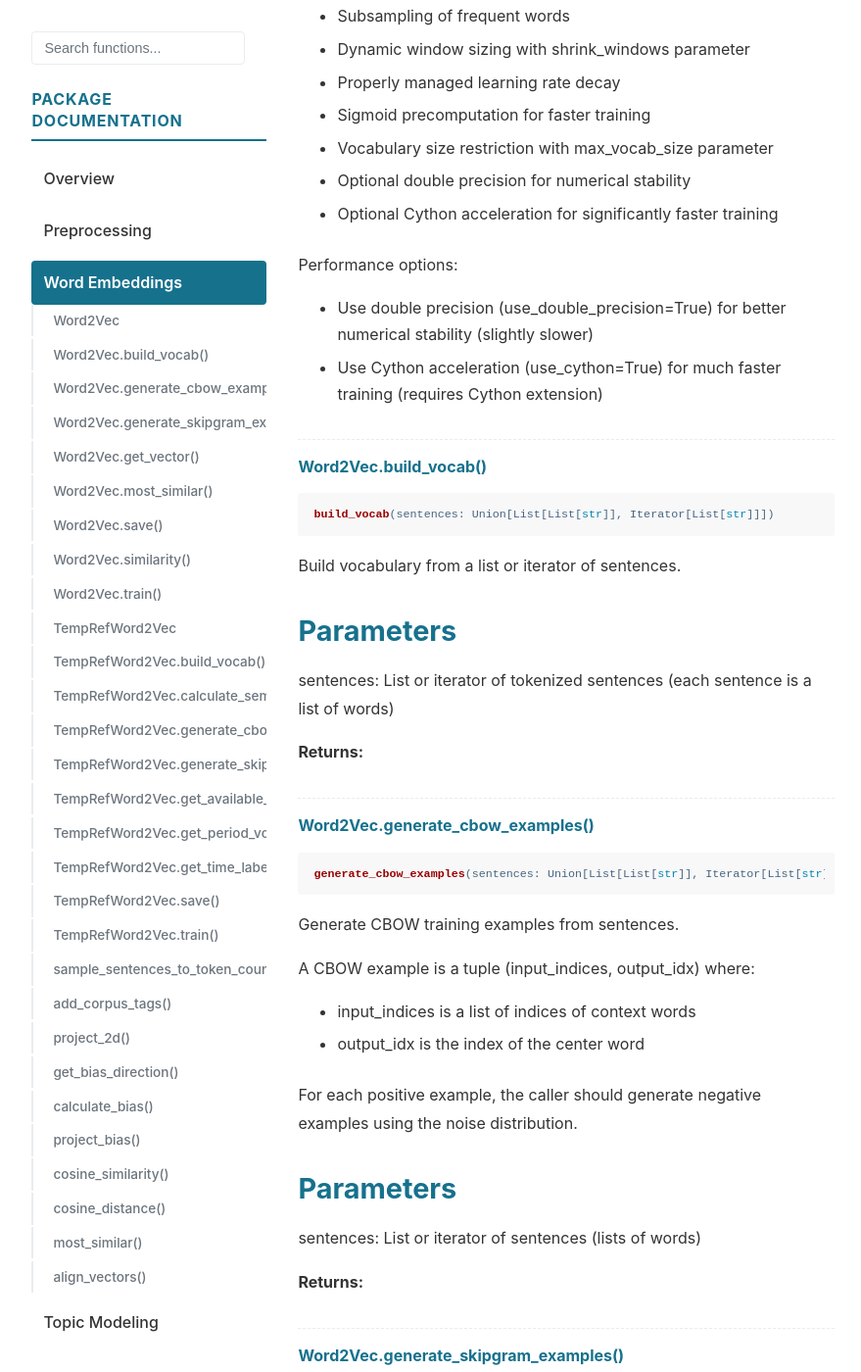
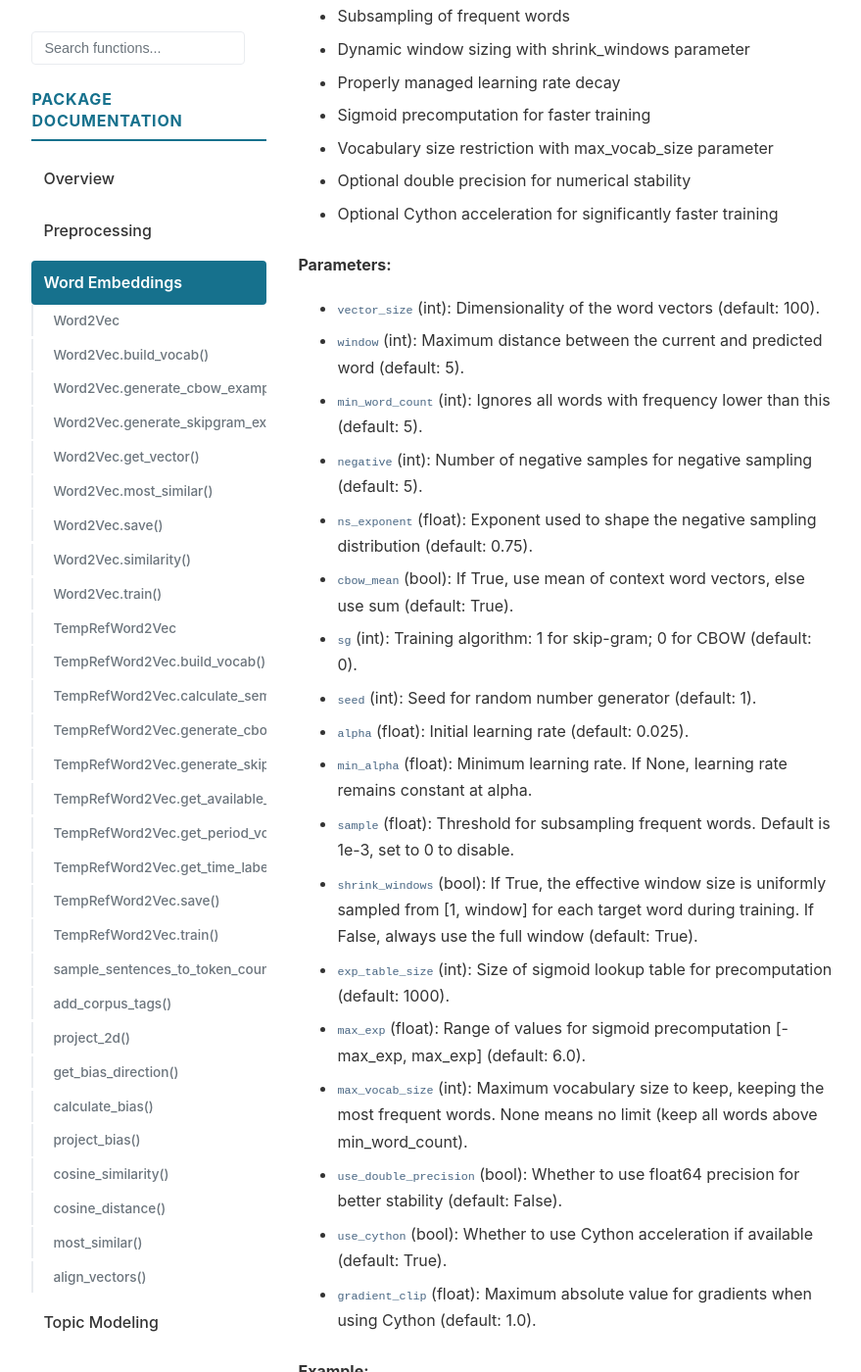
Before and after one commit to mcjkurz/qhchina, a Jekyll site: the page built from docs/pkg_docs/word_embeddings/index.md, in a window 1280 px wide and 1400 px high, scrolled down 2086 px. Shown: the whole window at 98% size, without its empty margins (198-1077 px from the left). Built offline with Jekyll 4.4.1, drawn with Linux system fonts in a browser that asks for light colours; some of the changed text lies outside the part shown.

Commit message:
documentation

````diff
--- a/docs/pkg_docs/word_embeddings/index.md
+++ b/docs/pkg_docs/word_embeddings/index.md
@@ -129,9 +129,46 @@ Features:
 - Optional double precision for numerical stability
 - Optional Cython acceleration for significantly faster training
 
-Performance options:
-- Use double precision (use_double_precision=True) for better numerical stability (slightly slower)
-- Use Cython acceleration (use_cython=True) for much faster training (requires Cython extension)
+**Parameters:**
+- `vector_size` (int): Dimensionality of the word vectors (default: 100).
+- `window` (int): Maximum distance between the current and predicted word (default: 5).
+- `min_word_count` (int): Ignores all words with frequency lower than this (default: 5).
+- `negative` (int): Number of negative samples for negative sampling (default: 5).
+- `ns_exponent` (float): Exponent used to shape the negative sampling distribution (default: 0.75).
+- `cbow_mean` (bool): If True, use mean of context word vectors, else use sum (default: True).
+- `sg` (int): Training algorithm: 1 for skip-gram; 0 for CBOW (default: 0).
+- `seed` (int): Seed for random number generator (default: 1).
+- `alpha` (float): Initial learning rate (default: 0.025).
+- `min_alpha` (float): Minimum learning rate. If None, learning rate remains constant at alpha.
+- `sample` (float): Threshold for subsampling frequent words. Default is 1e-3, set to 0 to disable.
+- `shrink_windows` (bool): If True, the effective window size is uniformly sampled from [1, window]
+  for each target word during training. If False, always use the full window (default: True).
+- `exp_table_size` (int): Size of sigmoid lookup table for precomputation (default: 1000).
+- `max_exp` (float): Range of values for sigmoid precomputation [-max_exp, max_exp] (default: 6.0).
+- `max_vocab_size` (int): Maximum vocabulary size to keep, keeping the most frequent words.
+  None means no limit (keep all words above min_word_count).
+- `use_double_precision` (bool): Whether to use float64 precision for better stability (default: False).
+- `use_cython` (bool): Whether to use Cython acceleration if available (default: True).
+- `gradient_clip` (float): Maximum absolute value for gradients when using Cython (default: 1.0).
+
+**Example:**
+```python
+>>> from qhchina.analytics.word2vec import Word2Vec
+>>>
+>>> # Prepare corpus as list of tokenized sentences
+>>> sentences = [['我', '喜欢', '学习'], ['他', '喜欢', '运动']]
+>>>
+>>> # Train model
+>>> model = Word2Vec(vector_size=100, window=5, min_word_count=1)
+>>> model.build_vocab(sentences)
+>>> model.train(sentences, epochs=5)
+>>>
+>>> # Get word vector
+>>> vector = model.wv['喜欢']
+>>>
+>>> # Find similar words
+>>> similar = model.wv.most_similar('喜欢', topn=5)
+```
 
 <h4 id="word2vec-build_vocab">Word2Vec.build_vocab()</h4>
 
@@ -141,12 +178,11 @@ build_vocab(sentences: Union[List[List[str]], Iterator[List[str]]])
 
 Build vocabulary from a list or iterator of sentences.
 
-Parameters
------------
-sentences: List or iterator of tokenized sentences (each sentence is a list of words)
+**Parameters:**
+- `sentences` (List or iterator of tokenized sentences (each sentence is a list of words)):
 
 **Returns:**
-
+(None)
 
 <h4 id="word2vec-generate_cbow_examples">Word2Vec.generate_cbow_examples()</h4>
 
@@ -162,12 +198,11 @@ A CBOW example is a tuple (input_indices, output_idx) where:
 
 For each positive example, the caller should generate negative examples using the noise distribution.
 
-Parameters
------------
-sentences: List or iterator of sentences (lists of words)
+**Parameters:**
+- `sentences` (List or iterator of sentences (lists of words)):
 
 **Returns:**
-
+(Generator yielding (input_indices, output_idx) tuples for positive examples)
 
 <h4 id="word2vec-generate_skipgram_examples">Word2Vec.generate_skipgram_examples()</h4>
 
@@ -183,12 +218,11 @@ A Skip-gram example is a tuple (input_idx, output_idx) where:
 
 For each positive example, the caller should generate negative examples using the noise distribution.
 
-Parameters
------------
-sentences: List or iterator of sentences (lists of words)
+**Parameters:**
+- `sentences` (List or iterator of sentences (lists of words)):
 
 **Returns:**
-
+(Generator yielding (input_idx, output_idx) tuples for positive examples)
 
 <h4 id="word2vec-get_vector">Word2Vec.get_vector()</h4>
 
@@ -198,13 +232,12 @@ get_vector(word: str, normalize: bool = False)
 
 Get the vector for a word.
 
-Parameters
------------
-word: Input word
-normalize: If True, return the normalized vector (unit length)
+**Parameters:**
+- `word` (Input word):
+- `normalize` (If True, return the normalized vector (unit length)):
 
 **Returns:**
-
+(Word vector)
 
 <h4 id="word2vec-most_similar">Word2Vec.most_similar()</h4>
 
@@ -214,13 +247,12 @@ most_similar(word: str, topn: int = 10)
 
 Find the topn most similar words to the given word.
 
-Parameters
------------
-word: Input word
-topn: Number of similar words to return
+**Parameters:**
+- `word` (Input word):
+- `topn` (Number of similar words to return):
 
 **Returns:**
-
+(List of (word, similarity) tuples)
 
 <h4 id="word2vec-save">Word2Vec.save()</h4>
 
@@ -230,12 +262,11 @@ save(path: str)
 
 Save the model to a file.
 
-Parameters
------------
-path: Path to save the model
+**Parameters:**
+- `path` (Path to save the model):
 
 **Returns:**
-
+(None)
 
 <h4 id="word2vec-similarity">Word2Vec.similarity()</h4>
 
@@ -266,28 +291,24 @@ train(sentences: Union[List[List[str]], Iterator[List[str]]], epochs: int = 1, a
 
 Train word2vec model on given sentences.
 
-Parameters
------------
-sentences: List or iterator of tokenized sentences (lists of words)
-epochs: Number of training iterations over the corpus
-alpha: Initial learning rate
-min_alpha: Minimum allowed learning rate. When provided, enables learning rate decay
-    from `alpha` down to `min_alpha` over the course of training. By default, this
-    requires counting the total number of training examples upfront to calculate
-    the decay schedule (which can be slow). Use `total_examples` to skip counting.
-total_examples: Total number of training examples per epoch. When provided along
-    with `min_alpha`, skips the automatic counting step and uses this value for
-    learning rate decay scheduling. This is useful when you already know the
-    corpus size or want to control the decay rate independently of corpus size.
-batch_size: Batch size for training; if 0, no batching is used; default is 2000
-callbacks: List of callback functions to call after each epoch
-calculate_loss: Whether to calculate and return the final loss
-verbose: Controls logging frequency. If None, no batch-level logging in simple mode.
-    If an integer, logs progress every `verbose` batches (when batched) or every
-    `verbose * 1000` examples (when not batched).
+**Parameters:**
+- `sentences` (List or iterator of tokenized sentences (lists of words)):
+- `epochs` (Number of training iterations over the corpus):
+- `alpha` (Initial learning rate):
+- `min_alpha` (Minimum allowed learning rate. When provided, enables learning rate decay): from `alpha` down to `min_alpha` over the course of training. By default, this
+  requires counting the total number of training examples upfront to calculate
+  the decay schedule (which can be slow). Use `total_examples` to skip counting.
+- `total_examples` (Total number of training examples per epoch. When provided along): with `min_alpha`, skips the automatic counting step and uses this value for
+  learning rate decay scheduling. This is useful when you already know the
+  corpus size or want to control the decay rate independently of corpus size.
+- `batch_size` (Batch size for training; if 0, no batching is used; default is 2000):
+- `callbacks` (List of callback functions to call after each epoch):
+- `calculate_loss` (Whether to calculate and return the final loss):
+- `verbose` (Controls logging frequency. If None, no batch-level logging in simple mode.): If an integer, logs progress every `verbose` batches (when batched) or every
+  `verbose * 1000` examples (when not batched).
 
 **Returns:**
-
+(Final loss value if calculate_loss is True, None otherwise)
 
 <br>
 
@@ -312,39 +333,38 @@ as target words, but remain unchanged when used as context words.
 The class takes multiple corpora corresponding to different time periods and automatically
 creates temporal references for specified target words.
 
-Usage:
-------
-1. Initialize with corpora from different time periods, labels for the periods,
-   and target words to track for semantic change
-2. The model will process, balance, and combine the corpora
-3. Call train() without arguments to train on the preprocessed data
-4. Access semantic change through most_similar() or by directly analyzing the word vectors
-   of temporal variants (e.g., "bread_1800" vs "bread_1900")
+**Parameters:**
+- `corpora` (List[List[List[str]]]): List of corpora, each corpus is a list of sentences
+  for a time period.
+- `labels` (List[str]): Labels for each corpus (e.g., time periods like "1800s", "1900s").
+- `targets` (List[str]): List of target words to trace semantic change.
+- `balance` (bool): Whether to balance the corpora to equal sizes (default: True).
+- `**kwargs`: Arguments passed to Word2Vec parent class (vector_size, window, sg, etc.).
 
 **Example:**
 ```python
-```python
-# Corpora from different time periods
-corpus_1800s = [["bread", "baker", ...], ["food", "eat", ...], ...]
-corpus_1900s = [["bread", "supermarket", ...], ["food", "buy", ...], ...]
-
-# Initialize model
-model = TempRefWord2Vec(
-    corpora=[corpus_1800s, corpus_1900s],
-    labels=["1800s", "1900s"],
-    targets=["bread", "food", "money"],
-    vector_size=100,
-    window=5,
-    sg=0  # Use CBOW
-)
-
-# Train (uses preprocessed internal corpus)
-model.train(epochs=5)
-
-# Analyze semantic change
-model.most_similar("bread_1800")  # Words similar to "bread" in the 1800s
-model.most_similar("bread_1900")  # Words similar to "bread" in the 1900s
-```
+>>> from qhchina.analytics.word2vec import TempRefWord2Vec
+>>>
+>>> # Corpora from different time periods
+>>> corpus_1800s = [["bread", "baker", ...], ["food", "eat", ...], ...]
+>>> corpus_1900s = [["bread", "supermarket", ...], ["food", "buy", ...], ...]
+>>>
+>>> # Initialize model (Note: only sg=1 is supported)
+>>> model = TempRefWord2Vec(
+...     corpora=[corpus_1800s, corpus_1900s],
+...     labels=["1800s", "1900s"],
+...     targets=["bread", "food", "money"],
+...     vector_size=100,
+...     window=5,
+...     sg=1  # Skip-gram required
+... )
+>>>
+>>> # Train (uses preprocessed internal corpus)
+>>> model.train(epochs=5)
+>>>
+>>> # Analyze semantic change
+>>> model.most_similar("bread_1800s")  # Words similar to "bread" in the 1800s
+>>> model.most_similar("bread_1900s")  # Words similar to "bread" in the 1900s
 ```
 
 <h4 id="temprefword2vec-build_vocab">TempRefWord2Vec.build_vocab()</h4>
@@ -369,17 +388,12 @@ calculate_semantic_change(target_word: str, labels: Optional[List[str]] = None)
 
 Calculate semantic change by comparing cosine similarities across time periods.
 
-Parameters
------------
-target_word: Target word to analyze (must be one of the targets specified during initialization)
-labels: Time period labels (optional, defaults to labels from model initialization)
+**Parameters:**
+- `target_word` (Target word to analyze (must be one of the targets specified during initialization)):
+- `labels` (Time period labels (optional, defaults to labels from model initialization)):
 
 **Returns:**
-
-
-**Example:**
-```python
-```
+(Dict mapping transition names to lists of (word, change) tuples, sorted by change score (descending))
 
 <h4 id="temprefword2vec-generate_cbow_examples">TempRefWord2Vec.generate_cbow_examples()</h4>
 
@@ -396,12 +410,11 @@ For CBOW, temporal referencing means:
 This implementation calls the parent's implementation and then modifies the yielded
 examples by converting any temporal variant context words to their base form.
 
-Parameters
------------
-sentences: List of sentences (lists of words)
+**Parameters:**
+- `sentences` (List of sentences (lists of words)):
 
 **Returns:**
-
+(Generator yielding (input_indices, output_idx) tuples for positive examples)
 
 <h4 id="temprefword2vec-generate_skipgram_examples">TempRefWord2Vec.generate_skipgram_examples()</h4>
 
@@ -417,12 +430,11 @@ with their temporal variants, while context words (outputs) remain unchanged.
 This implementation calls the parent's implementation and then modifies the yielded
 examples by converting any temporal variant context words to their base form.
 
-Parameters
------------
-sentences: List of sentences (lists of words)
+**Parameters:**
+- `sentences` (List of sentences (lists of words)):
 
 **Returns:**
-
+(Generator yielding (input_idx, output_idx) tuples for positive examples)
 
 <h4 id="temprefword2vec-get_available_targets">TempRefWord2Vec.get_available_targets()</h4>
 
@@ -433,7 +445,7 @@ get_available_targets()
 Get the list of target words available for semantic change analysis.
 
 **Returns:**
-
+(List of target words that were specified during model initialization)
 
 <h4 id="temprefword2vec-get_period_vocab_counts">TempRefWord2Vec.get_period_vocab_counts()</h4>
 
@@ -468,7 +471,7 @@ get_time_labels()
 Get the list of time period labels used in the model.
 
 **Returns:**
-
+(List of time period labels that were specified during model initialization)
 
 <h4 id="temprefword2vec-save">TempRefWord2Vec.save()</h4>
 
@@ -486,13 +489,11 @@ This overrides the parent save method to also save:
 
 Note: The combined corpus is NOT saved to reduce file size.
 
-Parameters
------------
-path : str
-    Path to save the model file
+**Parameters:**
+- `path` (str): Path to save the model file
 
 **Returns:**
-
+(None)
 
 <h4 id="temprefword2vec-train">TempRefWord2Vec.train()</h4>
 
@@ -506,14 +507,12 @@ Unlike the parent Word2Vec class, TempRefWord2Vec always uses its internal combi
 that was created and preprocessed during initialization. This ensures the training
 data has the proper temporal references.
 
-Parameters
------------
-sentences: Ignored in TempRefWord2Vec, will use self.combined_corpus instead
-**kwargs: All additional arguments are passed to the parent's train method
-         (epochs, batch_size, alpha, min_alpha, callbacks, calculate_loss, etc.)
+**Parameters:**
+- `sentences` (Ignored in TempRefWord2Vec, will use self.combined_corpus instead):
+- `**kwargs` (All additional arguments are passed to the parent's train method): (epochs, batch_size, alpha, min_alpha, callbacks, calculate_loss, etc.)
 
 **Returns:**
-
+(Final loss value if calculate_loss is True in kwargs, None otherwise)
 
 <br>
 
````
Also changed, not shown: other parts of docs/pkg_docs/word_embeddings/index.md (+12 -28 lines), 1 other file.
